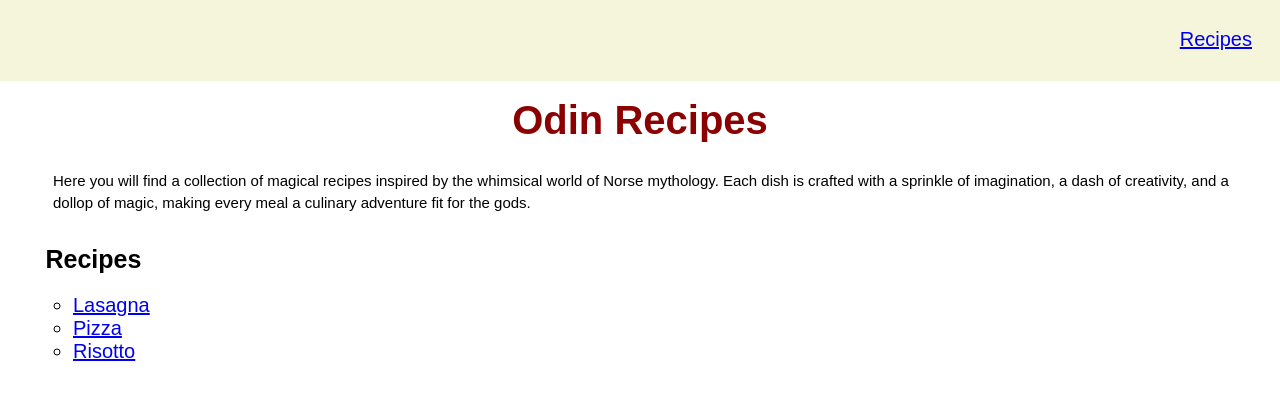
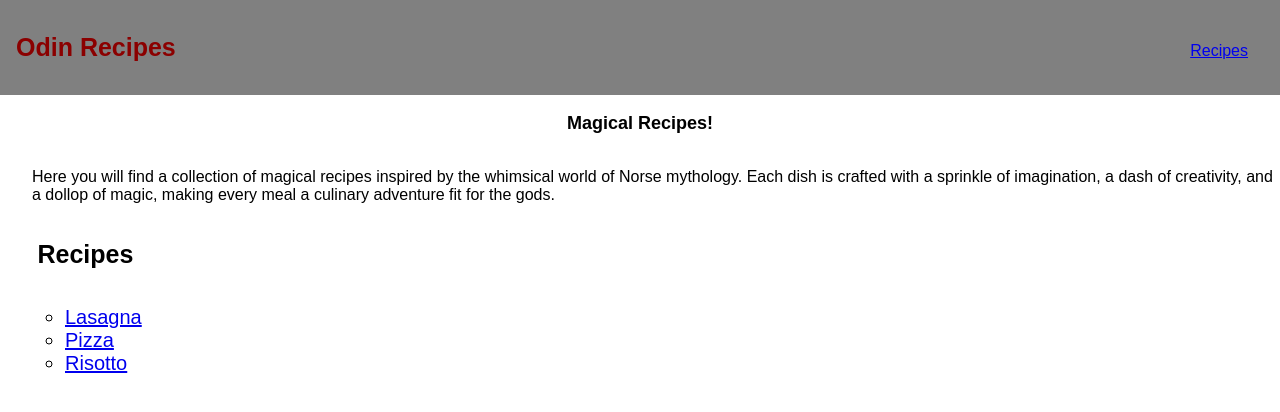
Before and after one commit to tannerjones4075/odin-recipes, a plain HTML site: page recipes.html in a window 1280 px wide. Drawn offline with Linux system fonts and the light colour scheme.

Commit message:
Added flex box to the index, and recipe pages. Added styles, header, footer, and layout to the index, and recipe pages.
It was hard to design layout with flex box. Learning how to use flex box.

Signed-off-by: Tanner Jones <alltechguyblog@gmail.com>

```diff
--- a/recipes.html
+++ b/recipes.html
@@ -7,20 +7,26 @@
     <link rel="stylesheet" href="./styles.css">
     <title>Odin Recipes</title>
 </head>
-<nav><a href="./recipes.html">Recipes</a></nav>
-<h1>Odin Recipes</h1>
-<p class="p-story">Here you will find a collection of magical recipes inspired by the whimsical world of
+<div class="container-header">
+    <h1 class="header-title">Odin Recipes</h1>
+    <a class = "navbar" href="./recipes.html">Recipes</a>
+</div>
+<body>
+    <div class="subtitle">Magical Recipes!</div>
+    <div class="container-body">
+        <p>
+            Here you will find a collection of magical recipes inspired by the whimsical world of
             Norse mythology. Each dish is crafted with a sprinkle of imagination, a dash of creativity, and a dollop of
-    magic, making every meal a culinary adventure fit for the gods.</p>
-
+            magic, making every meal a culinary adventure fit for the gods.
+        </p>
+    </div>
     <h2 class="h2-header">Recipes</h2>
+    <div class="container-list">
         <ul>
             <li class="li-design"><a href="./recipes/lasagna.html">Lasagna</a></li>
             <li class="li-design"><a href="./recipes/pizza.html">Pizza</a></li>
             <li class="li-design"><a href="./recipes/risotto.html">Risotto</a></li>
         </ul>
-<body>
-
 </body>
 
 </html>
--- a/styles.css
+++ b/styles.css
@@ -1,26 +1,16 @@
 body {
     font-family: Arial, sans-serif;
     color: black;
+    margin: 0;
 }
 
-h1 {
-    text-align: center;
+.header-title {
     color: #8B0000;
-    font-size: 40px;
+    font-size: 25px;
 }
 
 .header {
     text-align: center;
-}
-
-nav {
-    text-align: right;
-    padding: 1.5em;
-    font-size: 20px;
-    color: black;
-    background-color: beige;
-    margin: -0.5em -0.5em -0.5em -0.5em;
-
 }
 
 h2 {
@@ -56,10 +46,6 @@ ul {
     list-style-type: circle;
 }
 
-.ul-design {
-    text-align: left;
-}
-
 .li-design {
     text-align: left;
     font-size: 20px;
@@ -77,6 +63,16 @@ ul {
 #lasagna {
     text-align: center;
     color: red;
+}
+
+#pizza {
+    text-align: center;
+    color: brown;
+}
+
+#risotto {
+    text-align: center;
+    color: rgb(238, 219, 11);
 }
 
 img {
@@ -107,19 +103,35 @@ img {
     font-weight: bold;
     padding: 1em 1em 1em 1em;
 }
+/* Containers and Flex */
+.container-footer {
+    display: flex;
+    justify-content: space-between;
+    background-color: #8B0000;
+    padding: 1em;
 
-footer {
-    color: black;
-    font-size: 15px;
-    padding: 1em;
-    background-color: #8B0000;
-    color: white;
-    margin: -0.5em -0.5em -0.5em -0.5em;
 }
 
-.footer-text {
-    text-align: center;
-    color: white;
-    font-size: 15px;
-    background-color: #8B0000;
+.container-header {
+    display: flex;
+    justify-content: space-between;
+    background-color: gray;
+    padding: 1em;
+    align-items: baseline;
+
 }
+.navbar {
+    display: flex;
+    justify-content: space-between;
+    padding: 1em;
+}
+
+.container-body {
+    display: flex;
+    padding: 0em 0em 0em 2em;
+}
+
+.container-list {
+    display: flex;
+    align-items: center;
+}
```
Also changed, not shown: index.html (+10 -2 lines), recipes/lasagna.html (+10 -2 lines), recipes/pizza.html (+12 -3 lines), recipes/risotto.html (+12 -3 lines). Lines whose indentation alone changed are shown as unchanged.
